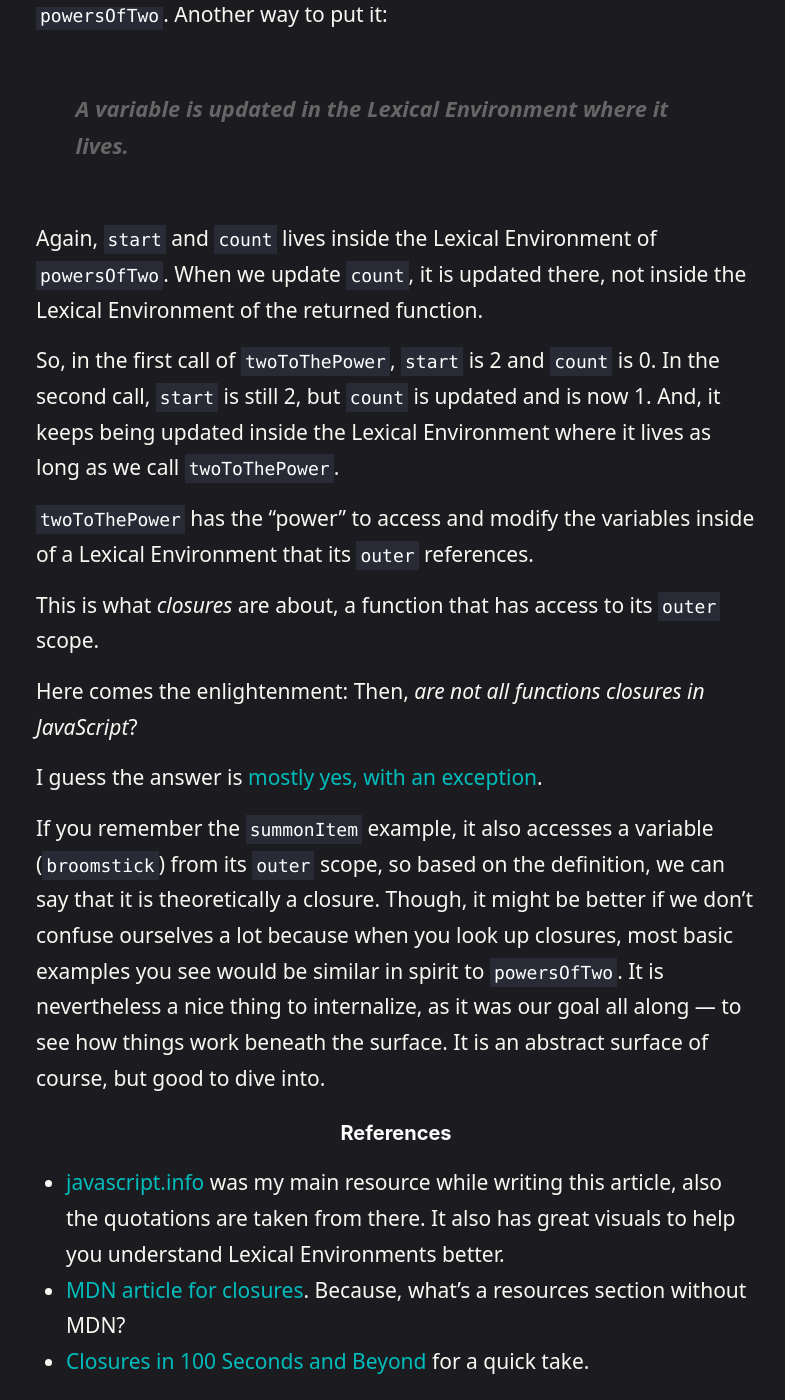
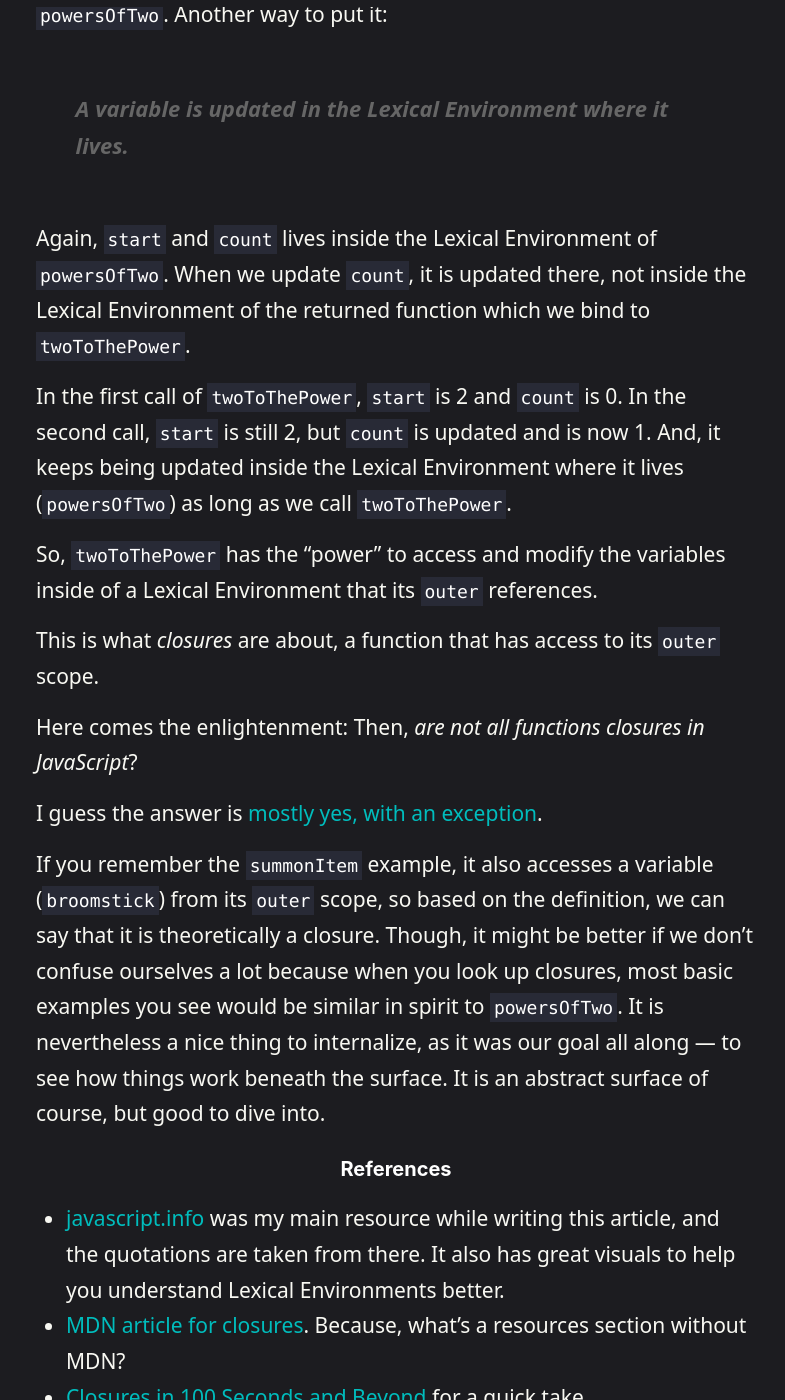
Before and after one commit to rivea0/blog, a Jekyll site: the page built from _posts/2022-03-09-lexical-environment-and-closures-in-javascript.md, in a window 1280 px wide and 1400 px high, scrolled down 4857 px. Shown: the whole window, without its empty margins (244-1029 px from the left). Built offline with Jekyll 4.4.1, drawn with Linux system fonts in a browser that asks for light colours; some of the changed text lies outside the part shown.

Commit message:
Simple edits for clarification

```diff
--- a/_posts/2022-03-09-lexical-environment-and-closures-in-javascript.md
+++ b/_posts/2022-03-09-lexical-environment-and-closures-in-javascript.md
@@ -106,11 +106,11 @@ When we call `twoToThePower` inside `console.log`, what happens is — you guess
 
 > **A variable is updated in the Lexical Environment where it lives.**
 
-Again, `start` and `count` lives inside the Lexical Environment of `powersOfTwo`. When we update `count`, it is updated there, not inside the Lexical Environment of the returned function.
+Again, `start` and `count` lives inside the Lexical Environment of `powersOfTwo`. When we update `count`, it is updated there, not inside the Lexical Environment of the returned function which we bind to `twoToThePower`.
 
-So, in the first call of `twoToThePower`, `start` is 2 and `count` is 0. In the second call, `start` is still 2, but `count` is updated and is now 1. And, it keeps being updated inside the Lexical Environment where it lives as long as we call `twoToThePower`.
+In the first call of `twoToThePower`, `start` is 2 and `count` is 0. In the second call, `start` is still 2, but `count` is updated and is now 1. And, it keeps being updated inside the Lexical Environment where it lives (`powersOfTwo`) as long as we call `twoToThePower`.
 
-`twoToThePower` has the "power" to access and modify the variables inside of a Lexical Environment that its `outer` references.
+So, `twoToThePower` has the "power" to access and modify the variables inside of a Lexical Environment that its `outer` references.
 
 This is what *closures* are about, a function that has access to its `outer` scope.
 
@@ -122,6 +122,6 @@ If you remember the `summonItem` example, it also accesses a variable (`broomsti
 
 ### References
 
-- [javascript.info](https://javascript.info/closure) was my main resource while writing this article, also the quotations are taken from there. It also has great visuals to help you understand Lexical Environments better.
+- [javascript.info](https://javascript.info/closure) was my main resource while writing this article, and the quotations are taken from there. It also has great visuals to help you understand Lexical Environments better.
 - [MDN article for closures](https://developer.mozilla.org/en-US/docs/Web/JavaScript/Closures). Because, what's a resources section without MDN?
 - [Closures in 100 Seconds and Beyond](https://www.youtube.com/watch?v=vKJpN5FAeF4) for a quick take.
```
Also changed, not shown: other parts of _posts/2022-03-09-lexical-environment-and-closures-in-javascript.md (+5 -5 lines).
